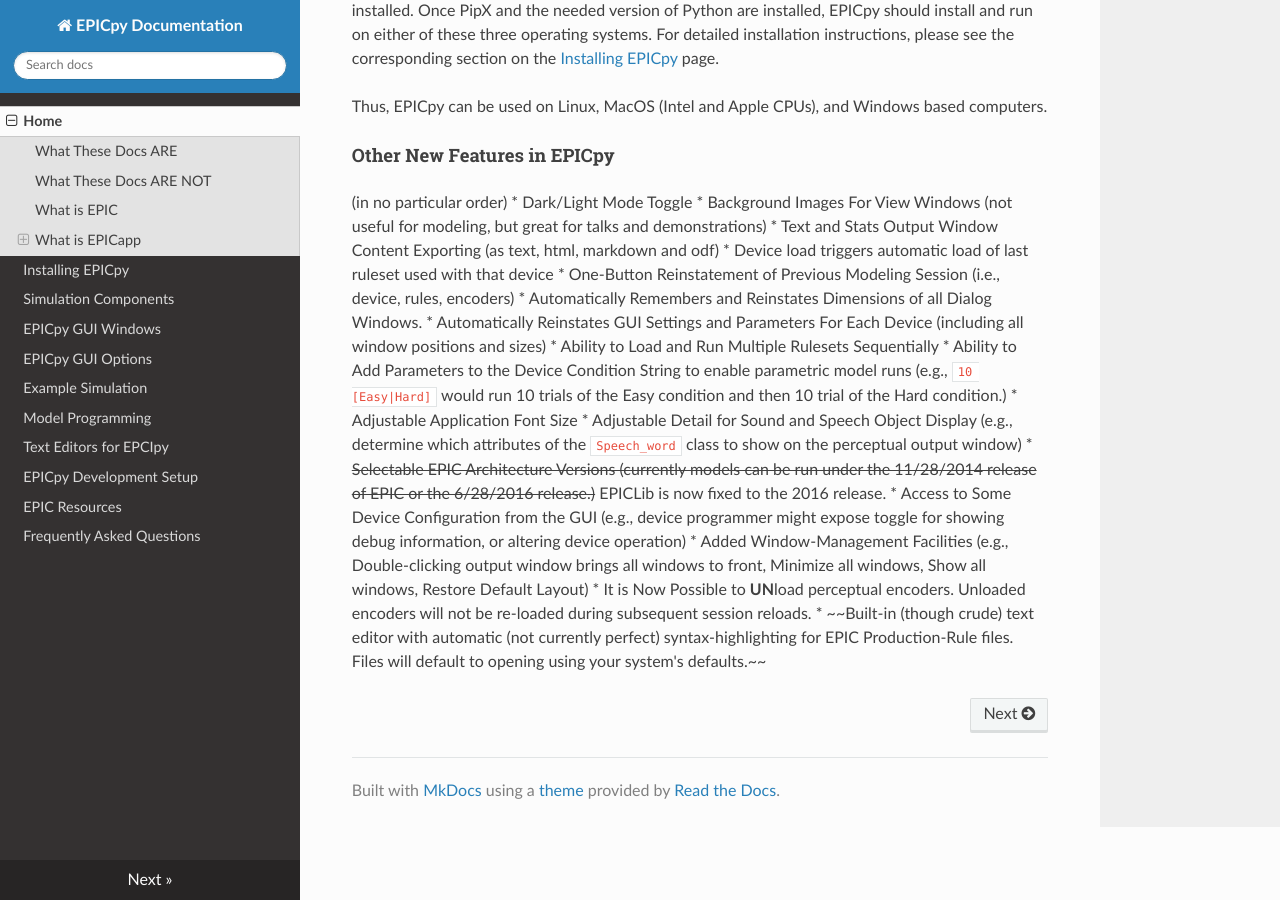
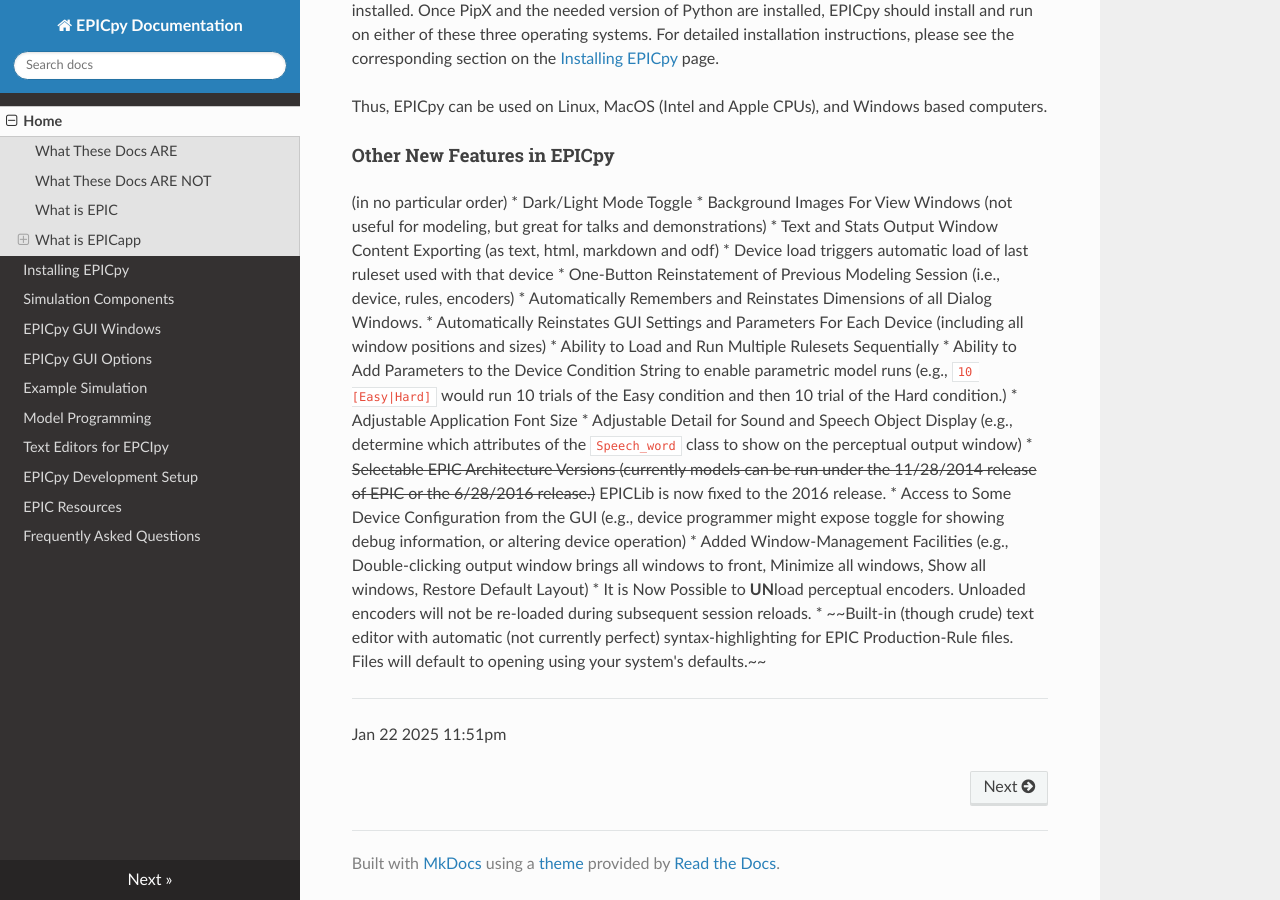
Before and after one commit to travisseymour/EPICpyDocs, an MkDocs documentation site: the page built from docs/index.md, in a window 1280 px wide and 900 px high, scrolled down 6892 px. Built offline with MkDocs 1.6.1, drawn with Linux system fonts in a browser that asks for light colours; nearby versions of some CDN libraries.

Commit message:
added date to index.md

```diff
--- a/docs/index.md
+++ b/docs/index.md
@@ -146,3 +146,7 @@
 * Added Window-Management Facilities (e.g., Double-clicking output window brings all windows to front, Minimize all windows, Show all windows, Restore Default Layout)
 * It is Now Possible to **UN**load perceptual encoders. Unloaded encoders will not be re-loaded during subsequent session reloads.
 * ~~Built-in (though crude) text editor with automatic (not currently perfect) syntax-highlighting for EPIC Production-Rule files. Files will default to opening using your system's defaults.~~
+
+---
+
+Jan 22 2025 11:51pm
```
Also changed, not shown: docs/faq.md (+0 -1 lines).
